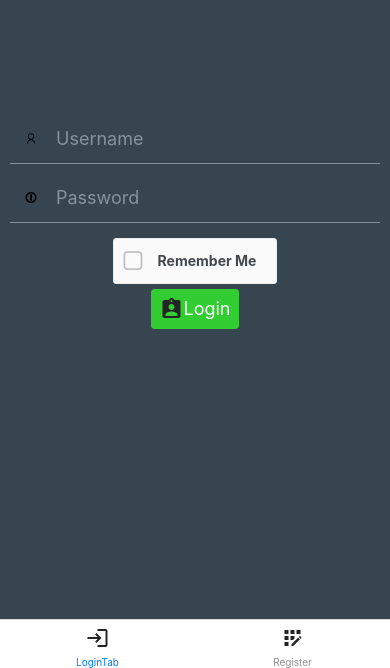
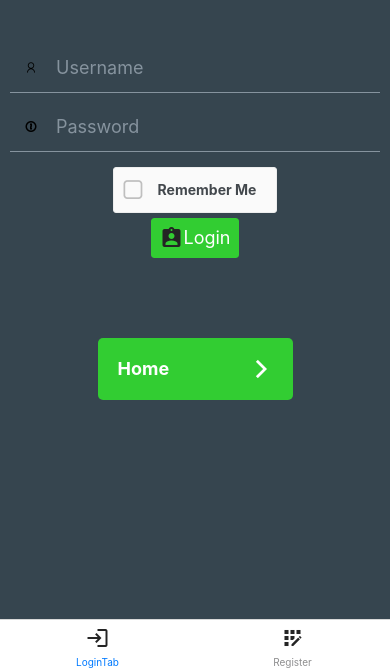
Before and after one commit to bradytmoore/fit_planner, a React Native app: screen /Login in a window 390 px wide. Shown: the part 176-844 px from the top of the page. Built offline with nearby package versions, Linux system fonts and the light colour scheme.

Commit message:
Updated Login.js
Added navigation between login pages and landing page

```diff
--- a/Login.js
+++ b/Login.js
@@ -1,11 +1,13 @@
 import { useEffect, useState } from 'react';
-import { View, StyleSheet, ScrollView, Image } from 'react-native';
-import { CheckBox, Input, Button, Icon } from 'react-native-elements';
+import { View, StyleSheet, ScrollView, Image, TouchableOpacity, Text } from 'react-native';
+import MaterialIcons from 'react-native-vector-icons/MaterialIcons';
+import { CheckBox, Input, Button, Icon, BottomSheet } from 'react-native-elements';
 import * as SecureStore from 'expo-secure-store';
 import { createBottomTabNavigator } from '@react-navigation/bottom-tabs';
 import AntDesign from 'react-native-vector-icons/AntDesign';
 import MaterialCommunityIcons from 'react-native-vector-icons/MaterialCommunityIcons';
 import FontAwesome from 'react-native-vector-icons/FontAwesome';
+
 
 const LoginTab = ({ navigation }) => {
     const [username, setUsername] = useState('');
@@ -81,12 +83,22 @@ const LoginTab = ({ navigation }) => {
                     buttonStyle={{ backgroundColor: '#32CD32'}}
                 />
             </View>
+            <TouchableOpacity
+                    onPress={() => navigation.navigate('Main')}
+                    //MAIN YET TO BE IMPLEMENTED
+
+                    style={{backgroundColor: '#32CD32', padding: 20, width: '50%', borderRadius: 5, flexDirection: 'row', justifyContent: 'space-between', marginTop: 80
+                            }}>
+                    <Text style={{fontWeight: 'bold', fontSize: 18, color: '#fff'}}>Home</Text>
+
+                    <MaterialIcons name="arrow-forward-ios" size={22} color="#fff" />
+            </TouchableOpacity>
         </View>
     )
 
 };
 
-const RegisterTab = () => {
+const RegisterTab = ({ navigation }) => {
     const [username, setUsername] = useState('');
     const [password, setPassword] = useState('');
     const [firstname, setFirstName] = useState('');
@@ -178,6 +190,16 @@ const RegisterTab = () => {
                         buttonStyle={{ backgroundColor: '#32CD32'}}
                     />
                 </View>
+                <TouchableOpacity
+                    onPress={() => navigation.navigate('Main')}
+                    //MAIN YET TO BE IMPLEMENTED
+
+                    style={{backgroundColor: '#32CD32', padding: 20, width: '50%', borderRadius: 5, flexDirection: 'row', justifyContent: 'space-between', marginTop: 50
+                            }}>
+                    <Text style={{fontWeight: 'bold', fontSize: 18, color: '#fff'}}>Home</Text>
+
+                    <MaterialIcons name="arrow-forward-ios" size={22} color="#fff" />
+                </TouchableOpacity>
             </View>
     )
 };
```
